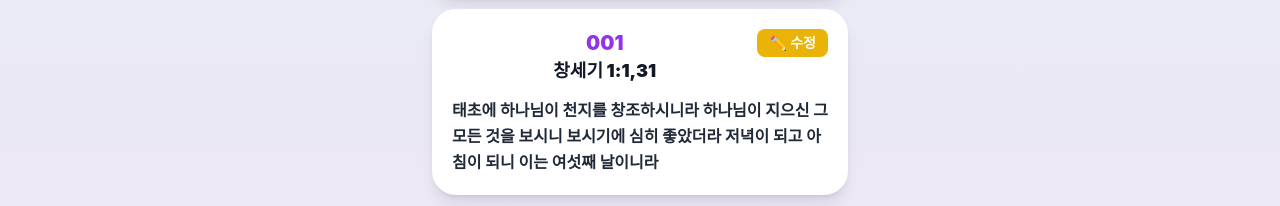
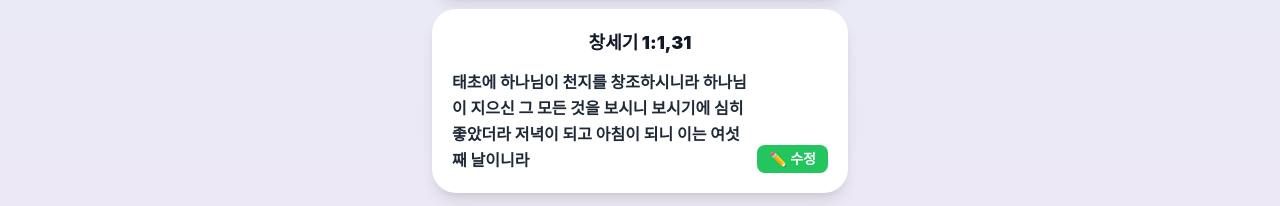
Before and after one commit to verygood2050/-1, a plain HTML site: page index.html in a window 1280 px wide. Shown: the part 141-347 px from the top of the page. Drawn offline with nearby package versions, Linux system fonts and the light colour scheme.

Commit message:
Add files via upload

```diff
--- a/index.html
+++ b/index.html
@@ -499,17 +499,16 @@
 
           keys.length > 0 && e(React.Fragment, null,
             e('div', {className: 'bg-white rounded-3xl p-5 shadow-lg mb-4'},
-              e('div', {className: 'flex justify-between items-start mb-3'},
-                e('div', {className: 'text-center flex-1'},
-                  e('div', {className: 'font-black text-purple-600 text-xl'}, selectedCard),
-                  currentCard.reference && e('div', {className: 'font-black text-gray-900 text-lg'}, currentCard.reference)
-                ),
+              e('div', {className: 'text-center mb-3'},
+                currentCard.reference && e('div', {className: 'font-black text-gray-900 text-lg'}, currentCard.reference)
+              ),
+              e('div', {className: 'flex justify-between items-end'},
+                currentCard.text && e('div', {className: 'font-bold text-gray-800 text-base leading-relaxed flex-1'}, currentCard.text),
                 e('button', {
                   onClick: () => openEditModal(selectedCard),
-                  className: 'px-3 py-1 bg-yellow-500 text-white rounded-lg font-bold text-sm'
+                  className: 'ml-2 px-3 py-1 bg-green-500 text-white rounded-lg font-bold text-sm whitespace-nowrap'
                 }, '✏️ 수정')
-              ),
-              currentCard.text && e('div', {className: 'font-bold text-gray-800 text-base leading-relaxed'}, currentCard.text)
+              )
             ),
 
             e('div', {className: 'bg-white rounded-3xl p-6 shadow-lg'},
```
